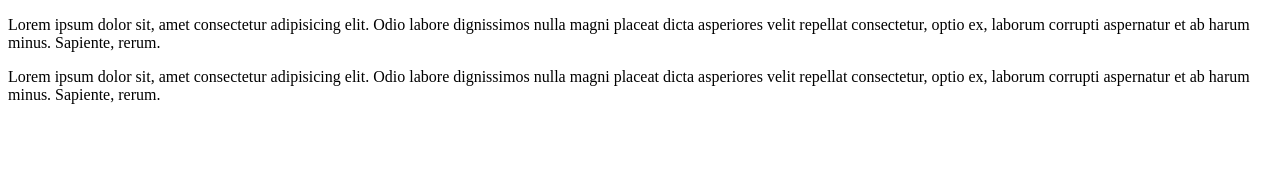
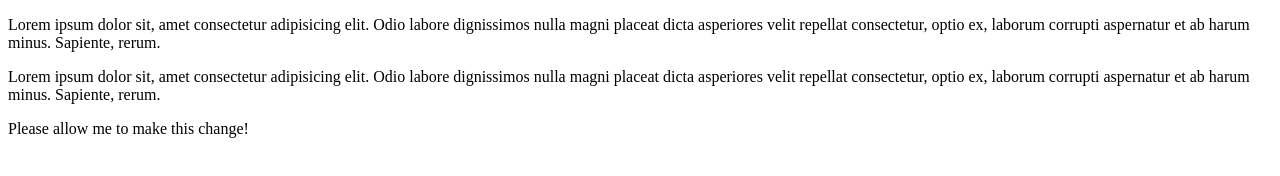
Before and after one commit to markpol10/FED, a plain HTML site: page index.html in a window 1280 px wide. Drawn offline with Linux system fonts and the light colour scheme.

Commit message:
Testbranch
added text

```diff
--- a/index.html
+++ b/index.html
@@ -25,6 +25,8 @@
     optio ex, laborum corrupti aspernatur et ab harum minus. Sapiente, rerum.
     </p>
 
+    <p>Please allow me to make this change!
+    </p>
 </div>
 
 
```
